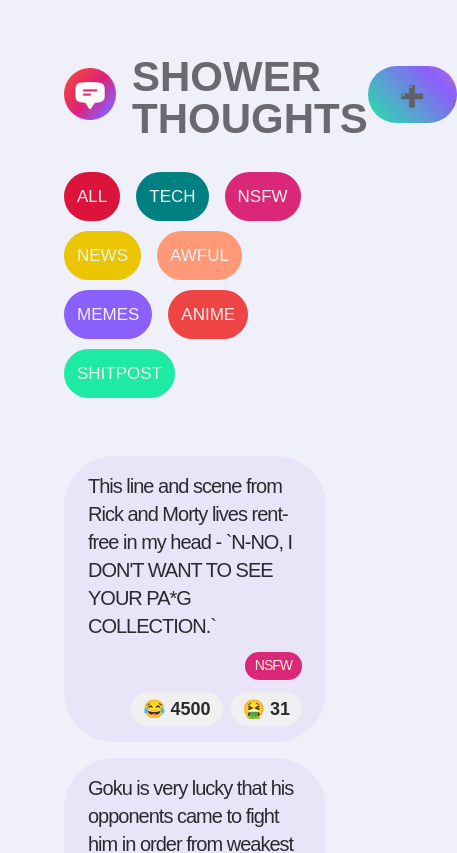
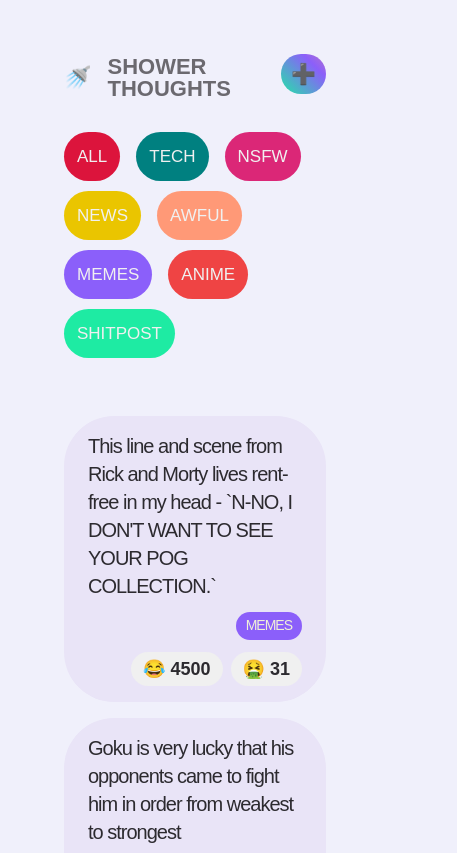
Before and after one commit to x0bd/shower-thoughts-app, a React (Vite) app: page / in a window 390 px wide. Shown: the top 853 px of the page, 457 px wide, since content can reach past the window. Built offline with nearby package versions, Linux system fonts and the light colour scheme.

Commit message:
responsiveness bug fix

```diff
--- a/src/App.jsx
+++ b/src/App.jsx
@@ -18,9 +18,9 @@ const CATEGORIES = [
 const initialFacts = [
 	{
 		id: 1,
-		text: "This line and scene from Rick and Morty lives rent-free in my head - `N-NO, I DON'T WANT TO SEE YOUR PA*G COLLECTION.`",
+		text: "This line and scene from Rick and Morty lives rent-free in my head - `N-NO, I DON'T WANT TO SEE YOUR POG COLLECTION.`",
 		source: "http://example.com",
-		category: "nsfw",
+		category: "memes",
 		upVotes: 4500,
 		downVotes: 31,
 		createdIn: 2022,
@@ -34,15 +34,17 @@ const initialFacts = [
 		downVotes: 23,
 		createdIn: 2023,
 	},
+
 	{
-		id: 3,
-		text: "Waking up from a good dream and then going back to sleep and the dream picks up where it left off is better than winning the lottery or having sex ",
+		id: 5,
+		text: "Margarine is ONE MOLECULE away from plastic; and shares 27 ingredients with paint. Bon Appetit!",
 		source: "http://example.com",
-		category: "shitpost",
-		upVotes: 1167,
-		downVotes: 3,
+		category: "awful",
+		upVotes: 1600,
+		downVotes: 34,
 		createdIn: 2023,
 	},
+
 	{
 		id: 4,
 		text: "Never wear a Rick and Morty T-shirt that says 'Welcome Back To Reality!!' while going to a birthday of a 1 year old.",
@@ -52,13 +54,14 @@ const initialFacts = [
 		downVotes: 2,
 		createdIn: 2023,
 	},
+
 	{
-		id: 5,
-		text: "Margarine is ONE MOLECULE away from plastic; and shares 27 ingredients with paint. Bon Appetit!",
+		id: 3,
+		text: "Waking up from a good dream and then going back to sleep and the dream picks up where it left off is better than winning the lottery or having sex ",
 		source: "http://example.com",
-		category: "awful",
-		upVotes: 1600,
-		downVotes: 34,
+		category: "shitpost",
+		upVotes: 1167,
+		downVotes: 3,
 		createdIn: 2023,
 	},
 ];
--- a/src/components/Header.jsx
+++ b/src/components/Header.jsx
@@ -7,7 +7,8 @@ const Header = ({ showForm, handleShowForm }) => {
 	return (
 		<header className="header">
 			<div className="logo">
-				<img src={Logo} alt="Shower Thoughts" />
+				{/* <img src={Logo} alt="Shower Thoughts" /> */}
+				<h1>🚿</h1>
 				<h1>{appTitle}</h1>
 			</div>
 			<button
--- a/src/css/header.css
+++ b/src/css/header.css
@@ -23,3 +23,15 @@ h1 {
 	line-height: 1;
 	margin-top: var(--spacing-sm);
 }
+
+@media (max-width: 600px) {
+	h1 {
+		font-size: var(--h6-size);
+	}
+
+	.btn-large {
+		font-size: var(--h4-size);
+		padding: 1rem;
+		border-radius: 50px;
+	}
+}
--- a/src/index.css
+++ b/src/index.css
@@ -120,3 +120,10 @@ body {
 .hidden {
 	display: none;
 }
+
+@media (max-width: 600px) {
+	.btn-large {
+		padding: 1rem;
+		border-radius: 50px;
+	}
+}
```
Also changed, not shown: 1 other file (tests, documents, lock files or other folders).
